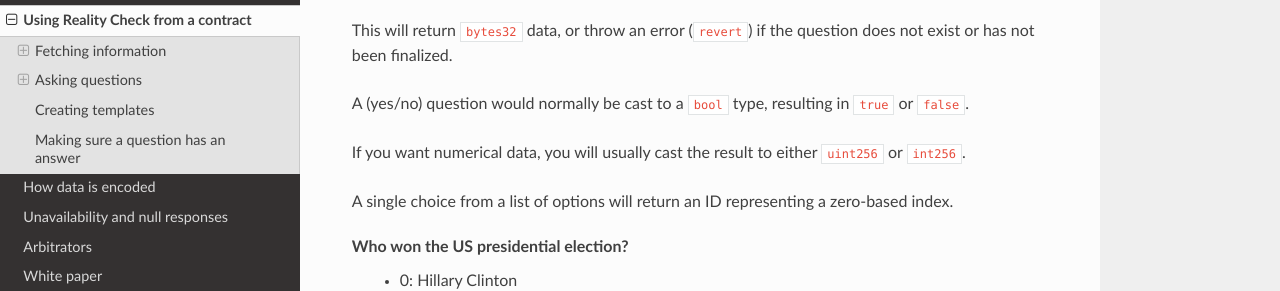
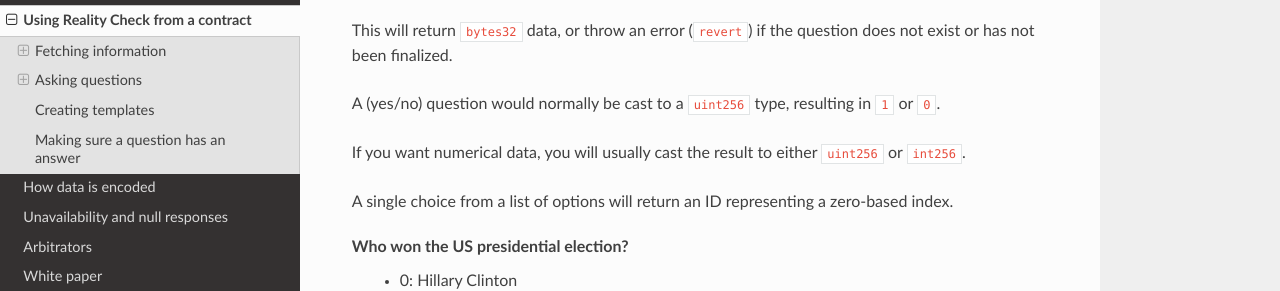
Before and after one commit to realitio/realitio-dapp, a Sphinx documentation site: the page built from docs/contracts.rst, in a window 1280 px wide and 900 px high, scrolled down 466 px. Shown: the part 162-453 px from the top of the window. Built offline with Sphinx 7.4.7 and the Read the Docs theme 2.0.0, drawn with Linux system fonts in a browser that asks for light colours.

Commit message:
Turns out solidity wisely declines to cast uint256 to bool, so suggest comparing to 1 or 0 instead

```diff
--- a/docs/contracts.rst
+++ b/docs/contracts.rst
@@ -25,7 +25,7 @@ You can fetch the final answer for a question by calling
 
 This will return ``bytes32`` data, or throw an error (``revert``) if the question does not exist or has not been finalized.
 
-A (yes/no) question would normally be cast to a ``bool`` type, resulting in ``true`` or ``false``.
+A (yes/no) question would normally be cast to a ``uint256`` type, resulting in ``1`` or ``0``.
 
 If you want numerical data, you will usually cast the result to either ``uint256`` or ``int256``.
 
```
